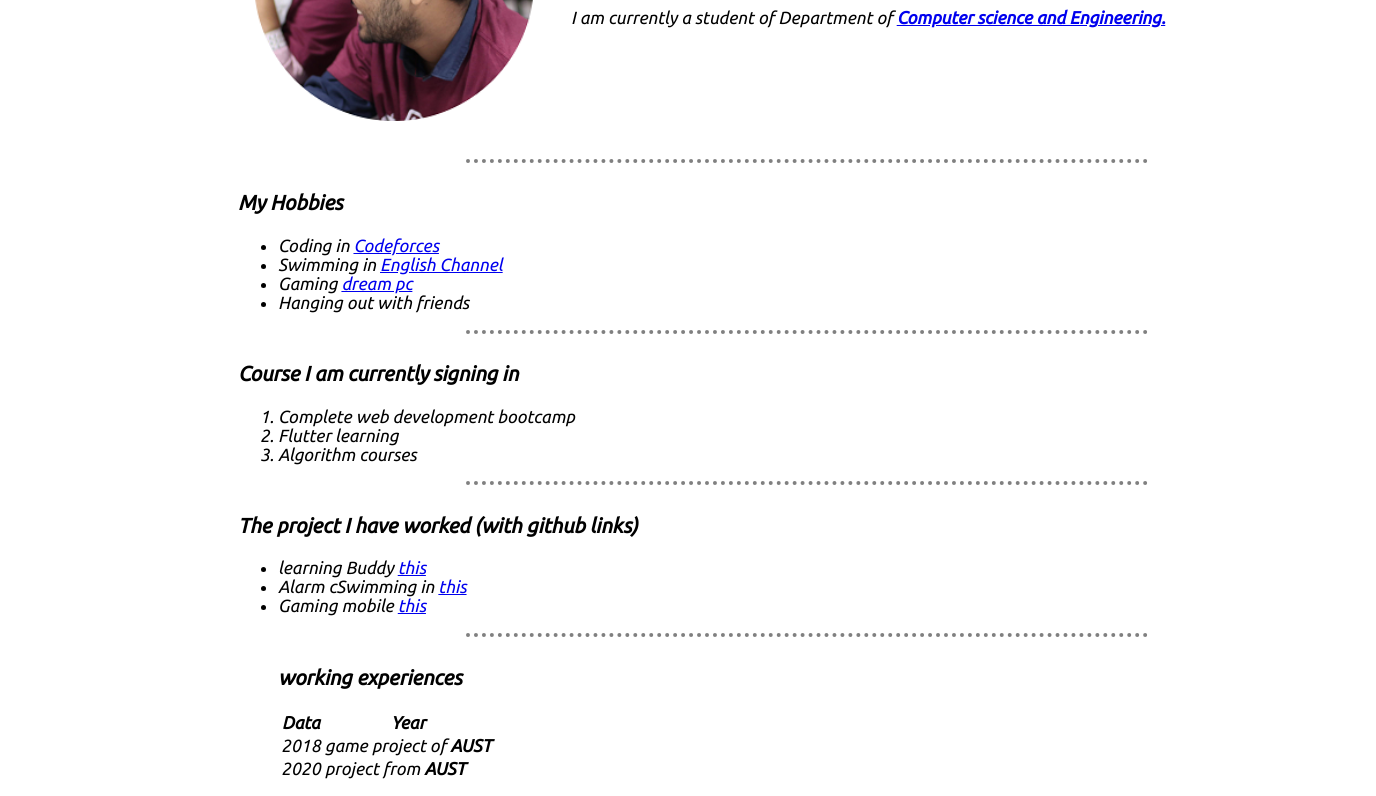
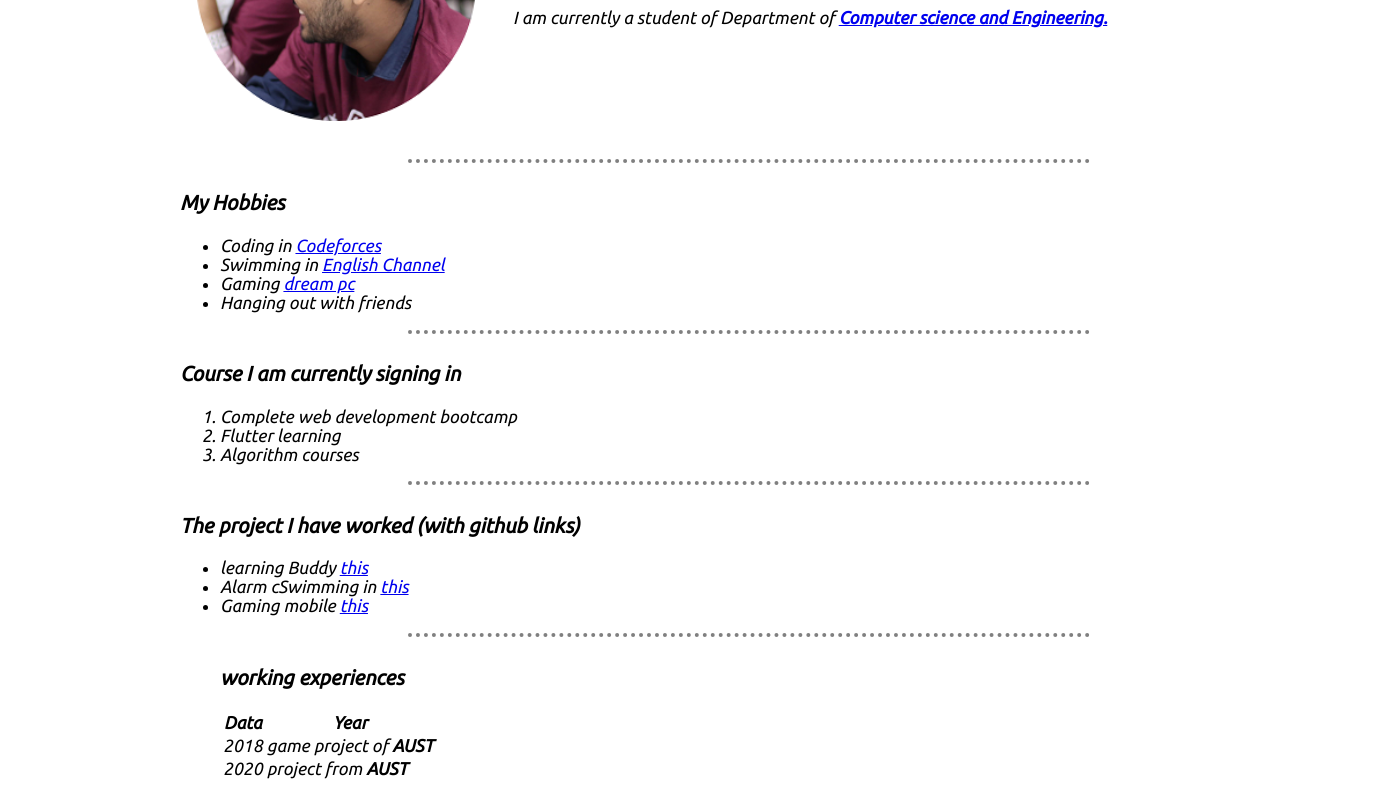
Before and after one commit to shamsenurshanto/shams-cv-, a plain HTML site: page index.html in a window 1280 px wide. Shown: the part 193-989 px from the top of the page, 1376 px wide, since content can reach past the window. Drawn offline with Linux system fonts and the light colour scheme.

Commit message:
Update style.css

```diff
--- a/css/style.css
+++ b/css/style.css
@@ -27,6 +27,6 @@ hr {
 .all{
   position: relative;
   width: 90%;
-  left: 230px;
+  left: 172px;
 
 }
```
